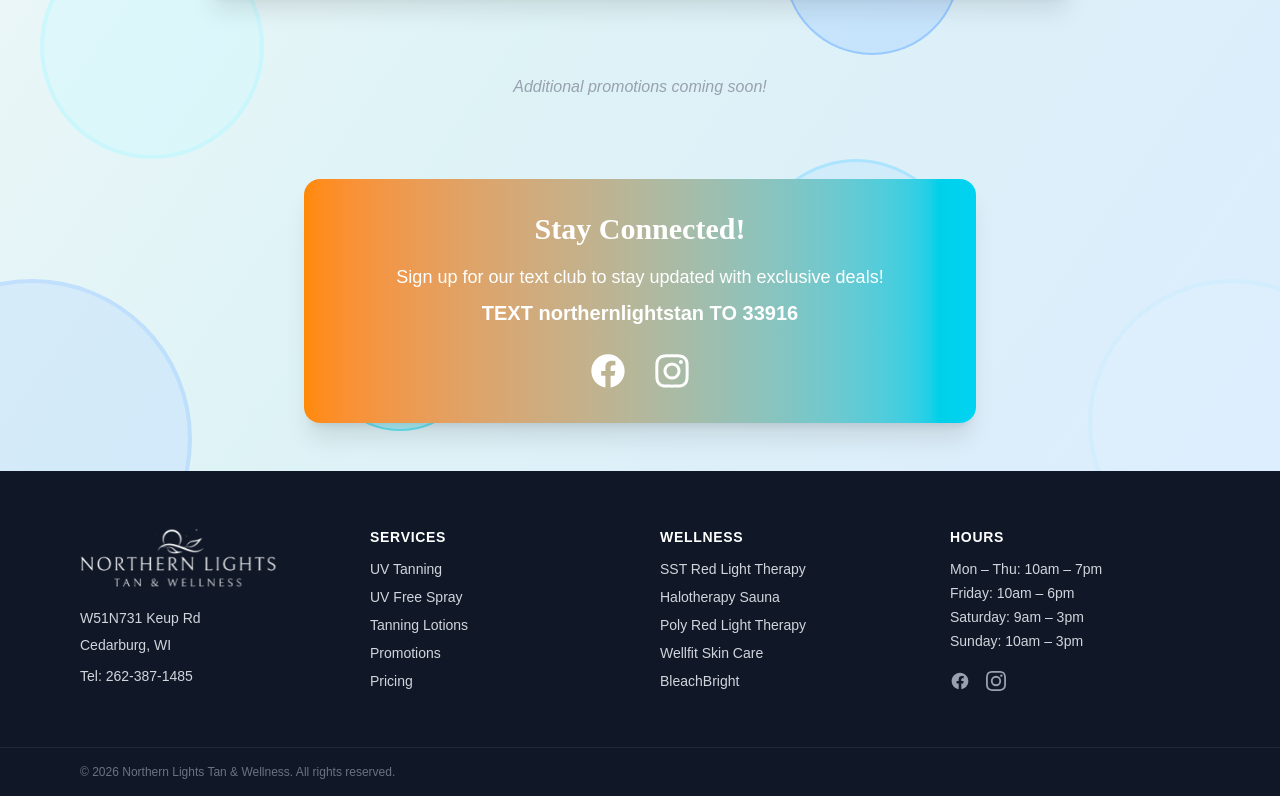
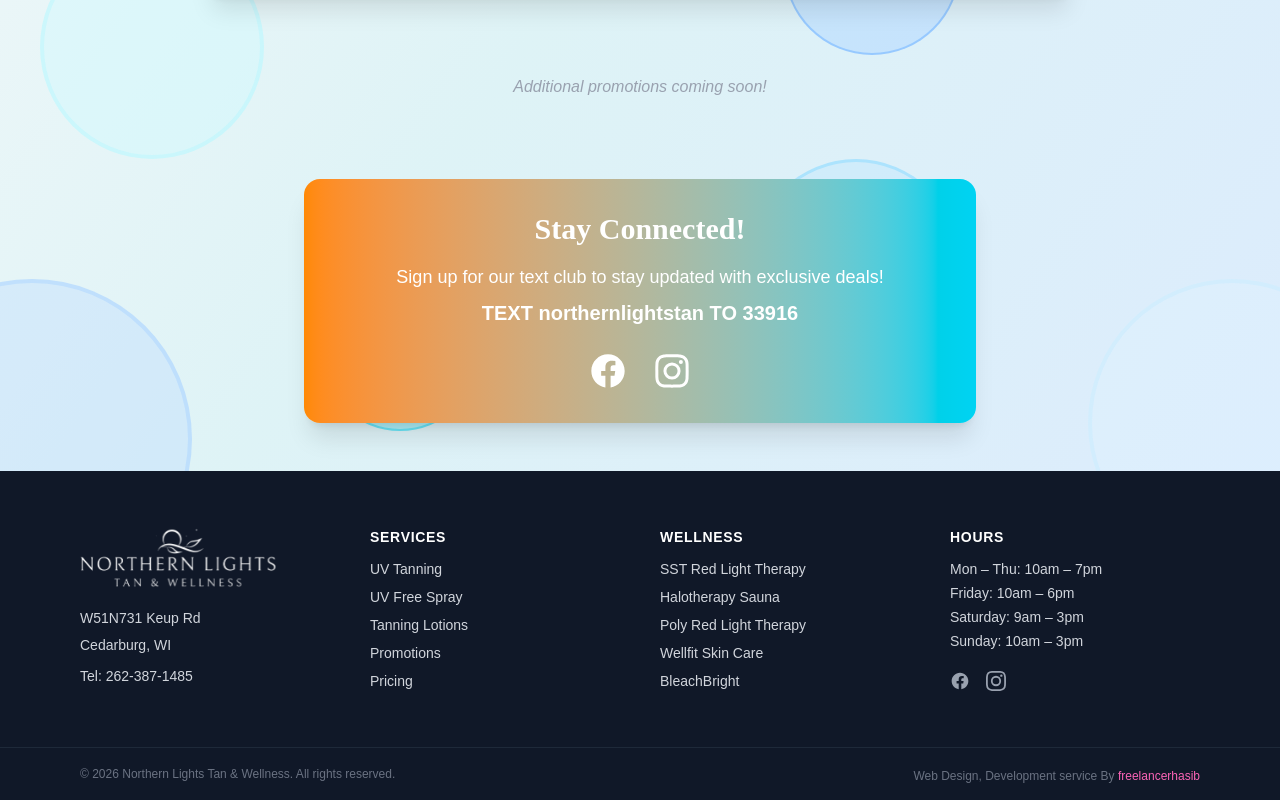
Before and after one commit to northernlightstanspa/northernlightstanspa, a Next.js app: page /promotions in a window 1280 px wide. Shown: the part 1039-1839 px from the top of the page. Built offline with nearby package versions, Linux system fonts and the light colour scheme; a web font is replaced by a local one.

Commit message:
Update Footer.tsx

```diff
--- a/src/components/Footer.tsx
+++ b/src/components/Footer.tsx
@@ -125,6 +125,7 @@
       <div className="border-t border-gray-800">
         <div className="max-w-6xl mx-auto px-4 py-4 flex flex-col sm:flex-row items-center justify-between gap-2 text-xs text-gray-500">
           <p>&copy; {new Date().getFullYear()} Northern Lights Tan & Wellness. All rights reserved.</p>
+          <p className="mt-1">Web Design, Development service By <a href="https://www.freelancerhasib.com/" className="text-pink-400 hover:text-pink-300 transition-colors">freelancerhasib</a></p>
 
         </div>
       </div>
```
